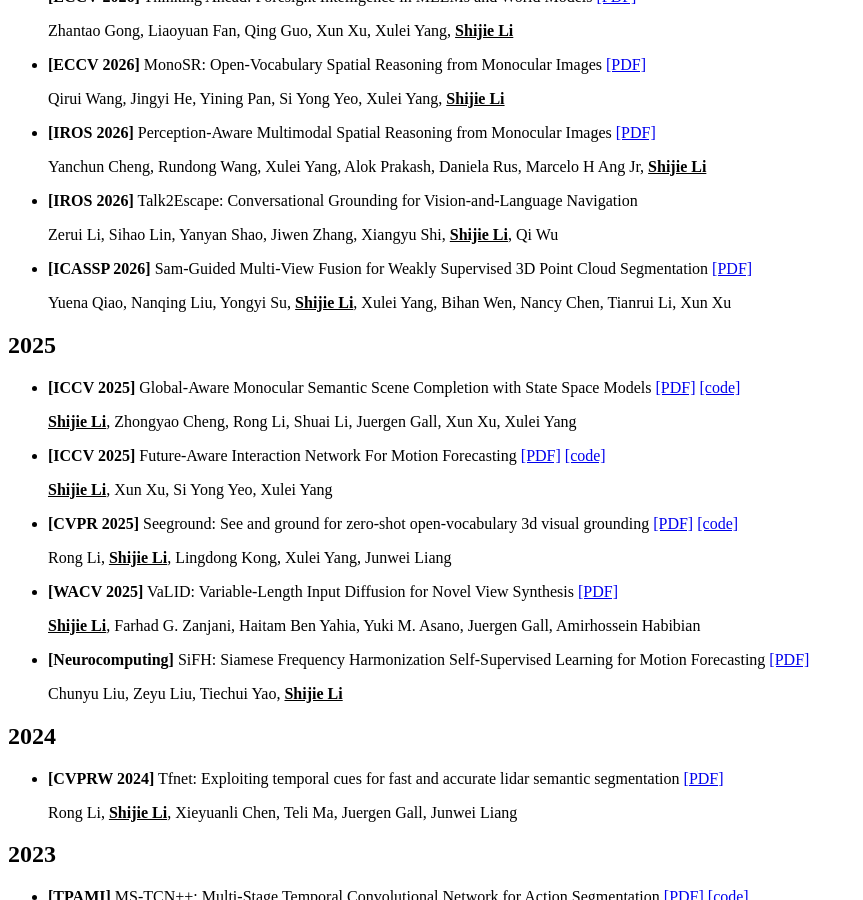
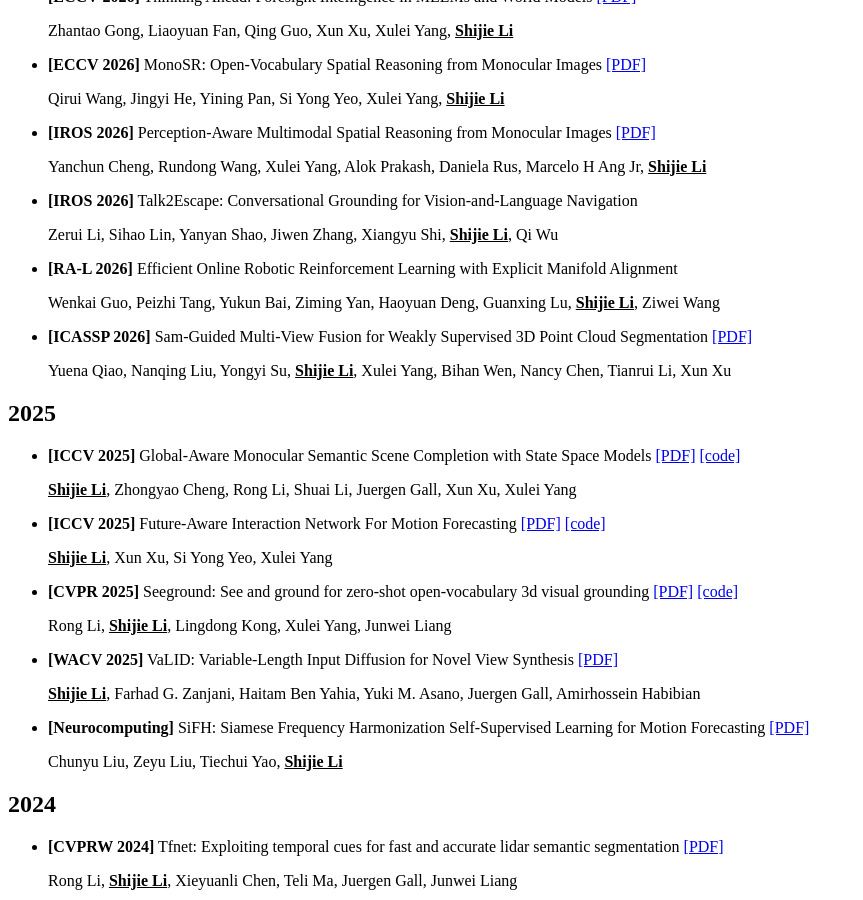
Before and after one commit to sj-li/sj-li.github.io, a Jekyll site: the page built from _pages/includes/pub.md, in a window 1280 px wide and 900 px high, scrolled down 1748 px. Shown: the whole window, without its empty margins (0-863 px from the left). Built offline with Jekyll 4.4.1, drawn with Linux system fonts in a browser that asks for light colours; our own code applies the rules of GitHub Pages for plain Markdown files.

Commit message:
Update RA-L 2026 news and publication

```diff
--- a/_pages/includes/pub.md
+++ b/_pages/includes/pub.md
@@ -73,6 +73,10 @@
 - **[IROS 2026]** Talk2Escape: Conversational Grounding for Vision-and-Language Navigation
 
   Zerui Li, Sihao Lin, Yanyan Shao, Jiwen Zhang, Xiangyu Shi, **<u>Shijie Li</u>**, Qi Wu
+
+- **[RA-L 2026]** Efficient Online Robotic Reinforcement Learning with Explicit Manifold Alignment
+
+  Wenkai Guo, Peizhi Tang, Yukun Bai, Ziming Yan, Haoyuan Deng, Guanxing Lu, **<u>Shijie Li</u>**, Ziwei Wang
 
 
 - **[ICASSP 2026]** Sam-Guided Multi-View Fusion for Weakly Supervised 3D Point Cloud Segmentation [[PDF]](https://alex-xun-xu.github.io/Doc/Publication/2026/QiaoEtAl_ICASSP26.pdf)
```
Also changed, not shown: _pages/includes/news.md (+1 -1 lines).
